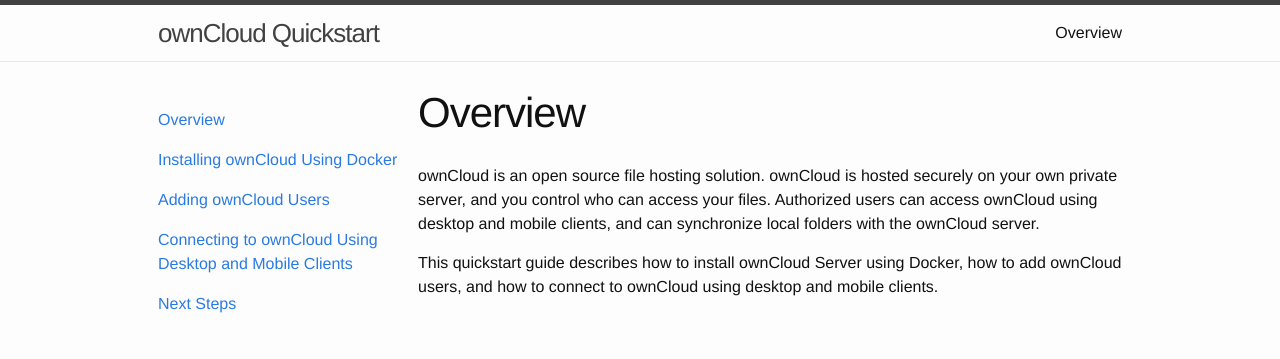
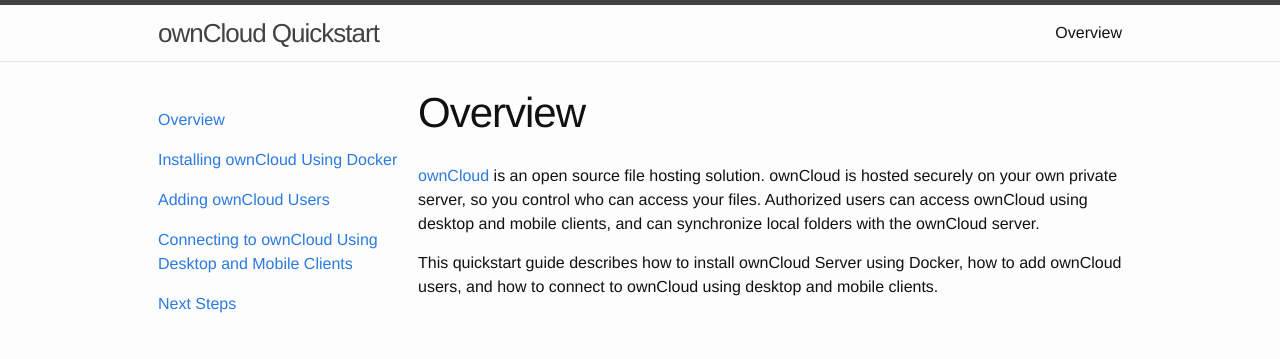
Before and after one commit to davidhoyle/github.io, a Jekyll site: the page built from index.md, in a window 1280 px wide. Shown: the top 359 px of the page. Built offline with Jekyll 4.4.1, drawn with Linux system fonts in a browser that asks for light colours.

Commit message:
Refresh default page

```diff
--- a/index.md
+++ b/index.md
@@ -3,6 +3,6 @@ layout: page
 title:  "Overview"
 ---
 
-ownCloud is an open source file hosting solution. ownCloud is hosted securely on your own private server, and you control who can access your files. Authorized users can access ownCloud using desktop and mobile clients, and can synchronize local folders with the ownCloud server.
+[ownCloud](https://owncloud.org/) is an open source file hosting solution. ownCloud is hosted securely on your own private server, so you control who can access your files. Authorized users can access ownCloud using desktop and mobile clients, and can synchronize local folders with the ownCloud server.
 
 This quickstart guide describes how to install ownCloud Server using Docker, how to add ownCloud users, and how to connect to ownCloud using desktop and mobile clients.
```
Also changed, not shown: 2 other files.
